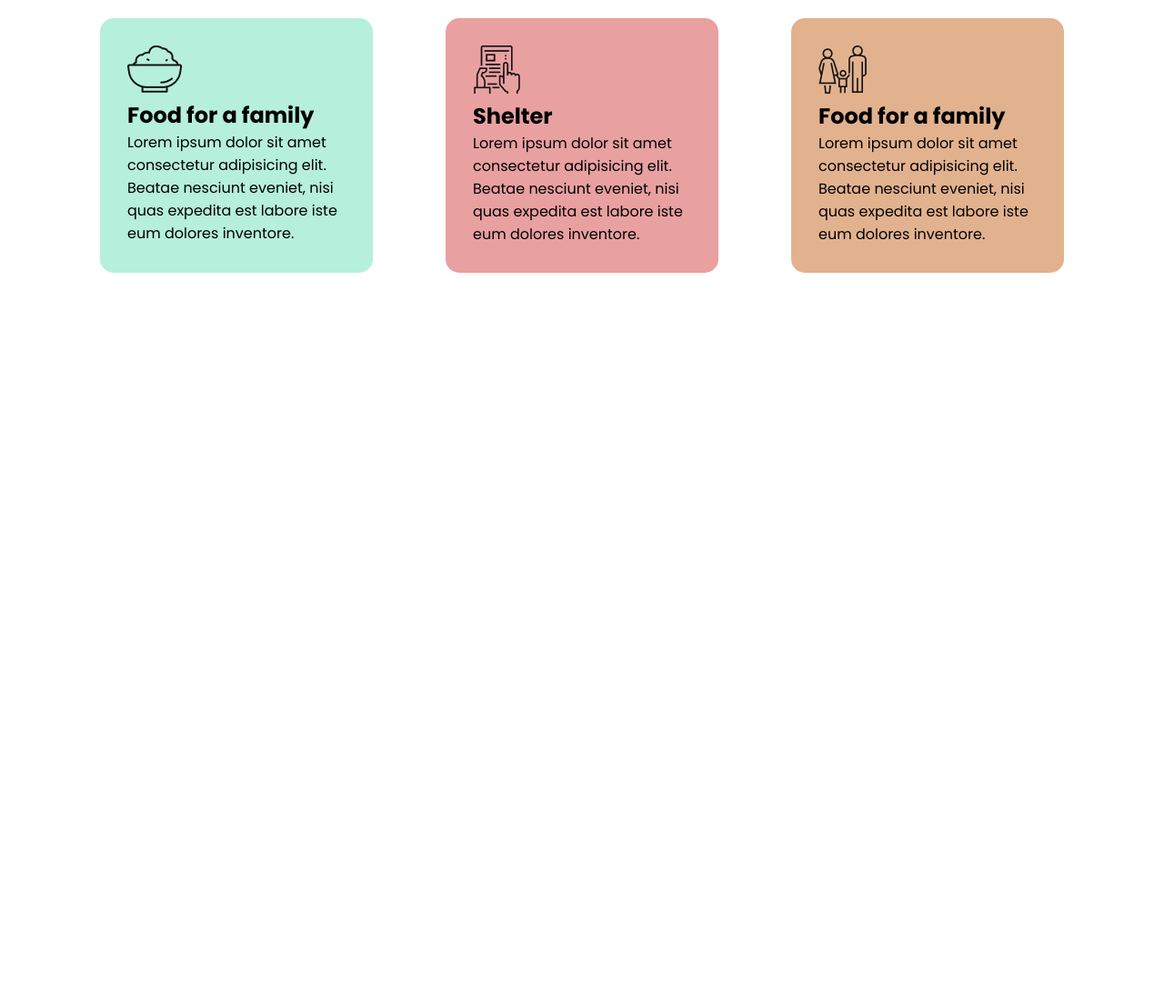
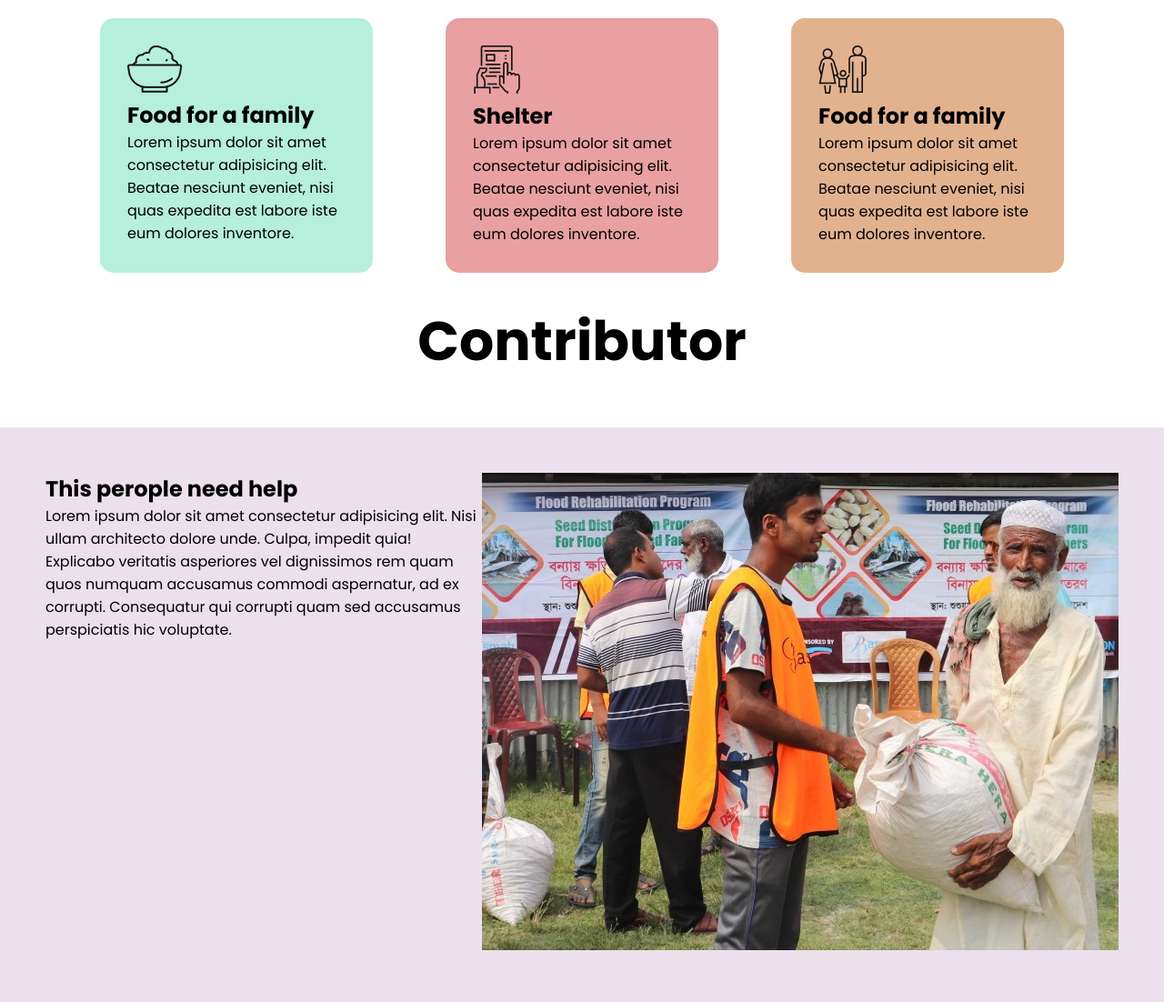
Before and after one commit to Shiblu152/donate-today-main, a plain HTML site: page index.html in a window 1280 px wide. Shown: the part 1440-2542 px from the top of the page at 91% size. Before the commit the page ends 1740 px from the top, so only its background shows below. Drawn offline with Linux system fonts and the light colour scheme.

Commit message:
bonus part

```diff
--- a/index.html
+++ b/index.html
@@ -79,6 +79,24 @@
         </div>
     </section>
 
+    <section>
+        <h1 class="conrtibutor">Contributor</h1>
+        <div class="bonus-part">
+            <div>
+                <h1>This perople need help</h1>
+                <p>Lorem ipsum dolor sit amet consectetur adipisicing elit. Nisi ullam architecto dolore unde. Culpa,
+                    impedit quia! Explicabo veritatis asperiores vel dignissimos rem quam quos numquam accusamus commodi
+                    aspernatur, ad ex corrupti. Consequatur qui corrupti quam sed accusamus perspiciatis hic voluptate.
+                </p>
+            </div>
+            <div class="new-pic">
+                <img src="images/donation10.jpg" alt="">
+            </div>
+        </div>
+
+
+    </section>
+
 
 
 </body>
--- a/style.css
+++ b/style.css
@@ -131,3 +131,23 @@ body {
     background-color: rgb(226, 178, 143);
     border-radius: 15px;
 }
+
+.conrtibutor {
+    text-align: center;
+    margin-top: 30px;
+    font-size: 60px;
+}
+
+.bonus-part {
+    display: flex;
+    margin-top: 50px;
+    background-color: rgb(236, 224, 236);
+    padding: 50px;
+
+}
+
+.new-pic {
+    height: 100%;
+    width: 100%;
+
+}
```
